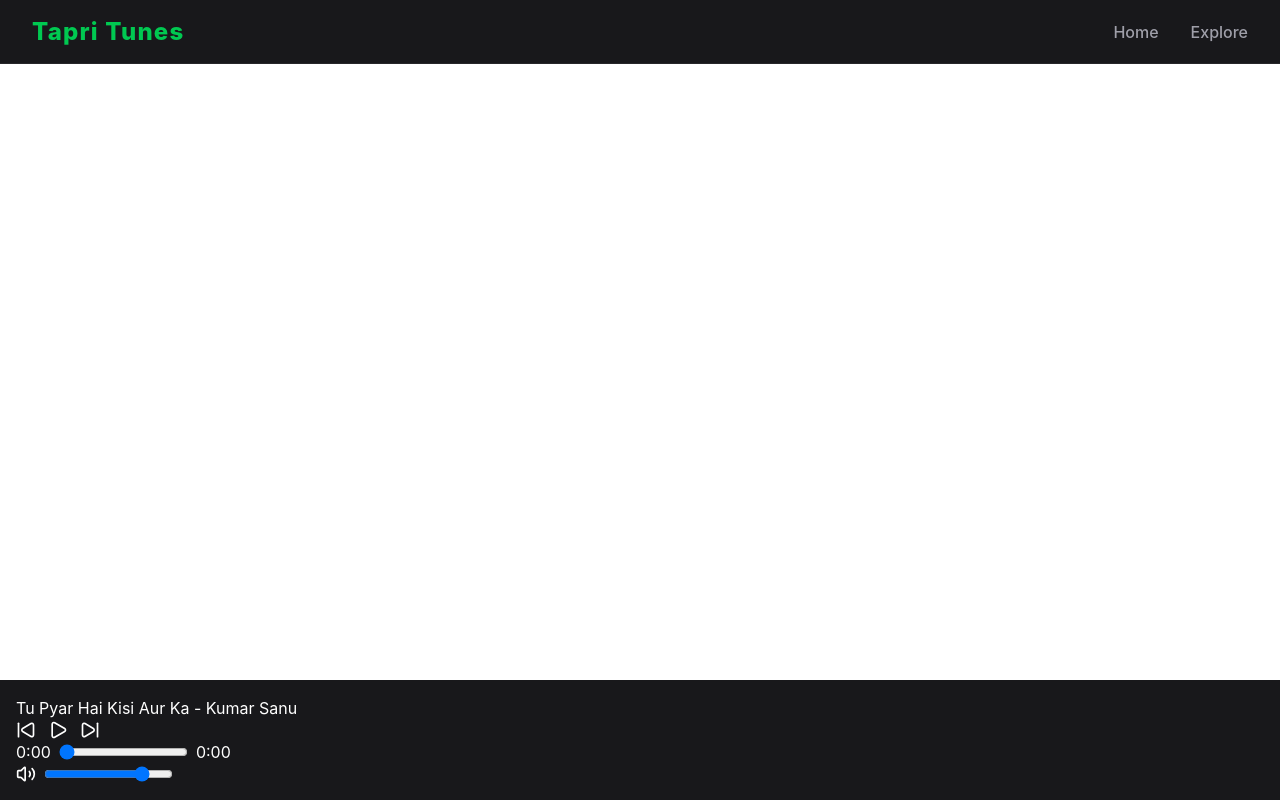
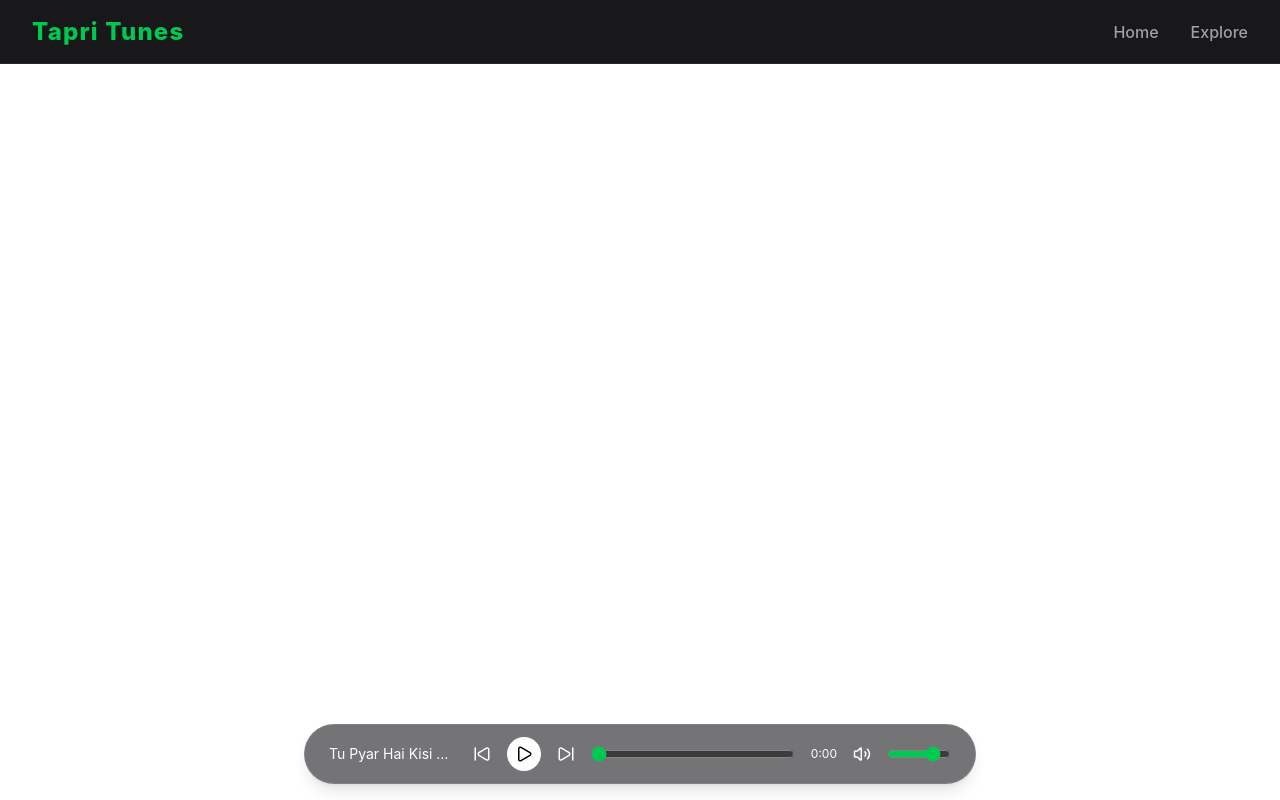
Before and after one commit to m-faizan21/RetroRadio, a React (Vite) app in the folder client/: page /explore in a window 1280 px wide. Built offline with nearby package versions, Linux system fonts and the light colour scheme.

Commit message:
style: redesign music player as floating glassmorphic capsule with z-index fix

```diff
--- a/client/src/components/MusicPlayer.jsx
+++ b/client/src/components/MusicPlayer.jsx
@@ -1,6 +1,6 @@
-import {useRef, useState, useEffect} from "react";
-import {Volume2, Volume1, VolumeX, Play, Pause, SkipBack, SkipForward} from "lucide-react";
-import {usePlayer} from "./usePlayer.js";
+import { useRef, useState, useEffect } from "react";
+import { Volume2, Volume1, VolumeX, Play, Pause, SkipBack, SkipForward } from "lucide-react";
+import { usePlayer } from "./usePlayer.js";
 
 const MusicPlayer = () => {
   const audioRef = useRef(null);
@@ -8,77 +8,71 @@ const MusicPlayer = () => {
   const [progress, setProgress] = useState(0);
   const [duration, setDuration] = useState(0);
   const [volume, setVolume] = useState(0.8);
-    const { currentSong, playNext, playPrevious } = usePlayer();
+  const { currentSong, playNext, playPrevious, shouldAutoPlay, setShouldAutoPlay } = usePlayer();
 
     useEffect(() => {
     if (currentSong) {
         audioRef.current.load();
+        if (shouldAutoPlay) {
         audioRef.current.play().catch((err) => {
-                                                    if (err.name !== "AbortError") {
-                                                        console.error("Play error:", err);
+            if (err.name !== "AbortError") console.error("Play error:", err);
+        });
+        setShouldAutoPlay(false);
         }
-                                                    });
-
-
     }
     }, [currentSong]);
 
-
-    useEffect(() =>{
+  useEffect(() => {
     audioRef.current.volume = volume;
-    },[volume]);
+  }, [volume]);
 
   const togglePlay = () => {
-        if (isPlaying) {
-            audioRef.current.pause();
-        } else {
-            audioRef.current.play();
-        }
-
-
+    if (isPlaying) audioRef.current.pause();
+    else audioRef.current.play();
   };
 
   const formatTime = (time) => {
-        if(!time) return "0:00";
+    if (!time) return "0:00";
     const minutes = Math.floor(time / 60);
     const seconds = Math.floor(time % 60);
-        return `${minutes}:${seconds < 10 ? '0' : ''}${seconds}`;
+    return `${minutes}:${seconds < 10 ? "0" : ""}${seconds}`;
   };
 
   const getVolumeIcon = () => {
-        if (volume === 0) return <VolumeX size={20} />;
-        if (volume < 0.5) return <Volume1 size={20} />;
-        return <Volume2 size={20} />;
+    if (volume < 0.05) return <VolumeX size={18} />;
+    if (volume < 0.5) return <Volume1 size={18} />;
+    return <Volume2 size={18} />;
   };
 
-    return(
-        <div className="fixed bottom-0 left-0 w-full bg-zinc-900 p-4 text-white">
+  return (
+    <div className="fixed bottom-4 left-1/2 -translate-x-1/2 w-[95%] max-w-2xl bg-zinc-900/60 backdrop-blur-md border border-white/10 rounded-full shadow-lg px-6 py-3 text-white flex items-center gap-4 z-50">
       <audio
         ref={audioRef}
         src={currentSong?.src}
         onTimeUpdate={() => setProgress(audioRef.current.currentTime)}
-                onLoadedMetadata={() =>
-                    {setDuration(audioRef.current.duration);
+        onLoadedMetadata={() => {
+          setDuration(audioRef.current.duration);
           setProgress(0);
         }}
         onPlay={() => setIsPlaying(true)}
         onPause={() => setIsPlaying(false)}
+        onEnded={playNext}
       ></audio>
-            <p>{currentSong ? `${currentSong.title} - ${currentSong.artist}` : "Koi gaana nahi chal raha"}</p>
-            <div className="flex items-center gap-3">
-                <button onClick={playPrevious}>
-                    <SkipBack size={20} />
+
+      <p className="text-sm truncate w-32 shrink-0">
+        {currentSong ? `${currentSong.title}` : "No song"}
+      </p>
+
+      <button onClick={playPrevious} disabled={!currentSong} className="text-white hover:text-green-400 transition-colors shrink-0">
+        <SkipBack size={18} />
       </button>
-                <button onClick={togglePlay}>
-                    {isPlaying ? <Pause size={20} /> : <Play size={20} />}
+      <button onClick={togglePlay} className="bg-white text-black rounded-full p-2 hover:scale-105 transition-transform shrink-0">
+        {isPlaying ? <Pause size={18} /> : <Play size={18} />}
       </button>
-                <button onClick={playNext}>
-                    <SkipForward size={20} />
+      <button onClick={playNext} disabled={!currentSong} className="text-white hover:text-green-400 transition-colors shrink-0">
+        <SkipForward size={18} />
       </button>
-            </div>
 
-            <div className="flex items-center gap-2">
-                <span>{formatTime(progress)}</span>
       <input
         type="range"
         min="0"
@@ -88,12 +82,11 @@ const MusicPlayer = () => {
           audioRef.current.currentTime = e.target.value;
           setProgress(e.target.value);
         }}
+        className="flex-1 accent-green-500"
       />
-                <span>{formatTime(duration)}</span>
-            </div>
+      <span className="text-xs shrink-0">{formatTime(progress)}</span>
 
-            <div className="flex items-center gap-2">
-                <span onClick={() => setVolume(volume === 0 ? 0.8 : 0)} className="cursor-pointer">
+      <span onClick={() => setVolume(volume === 0 ? 0.8 : 0)} className="cursor-pointer shrink-0">
         {getVolumeIcon()}
       </span>
       <input
@@ -103,9 +96,8 @@ const MusicPlayer = () => {
         step="0.01"
         value={volume}
         onChange={(e) => setVolume(Number(e.target.value))}
+        className="w-16 accent-green-500 shrink-0"
       />
-            </div>
-
     </div>
   );
 };
```
Lines whose indentation alone changed are shown as unchanged.
